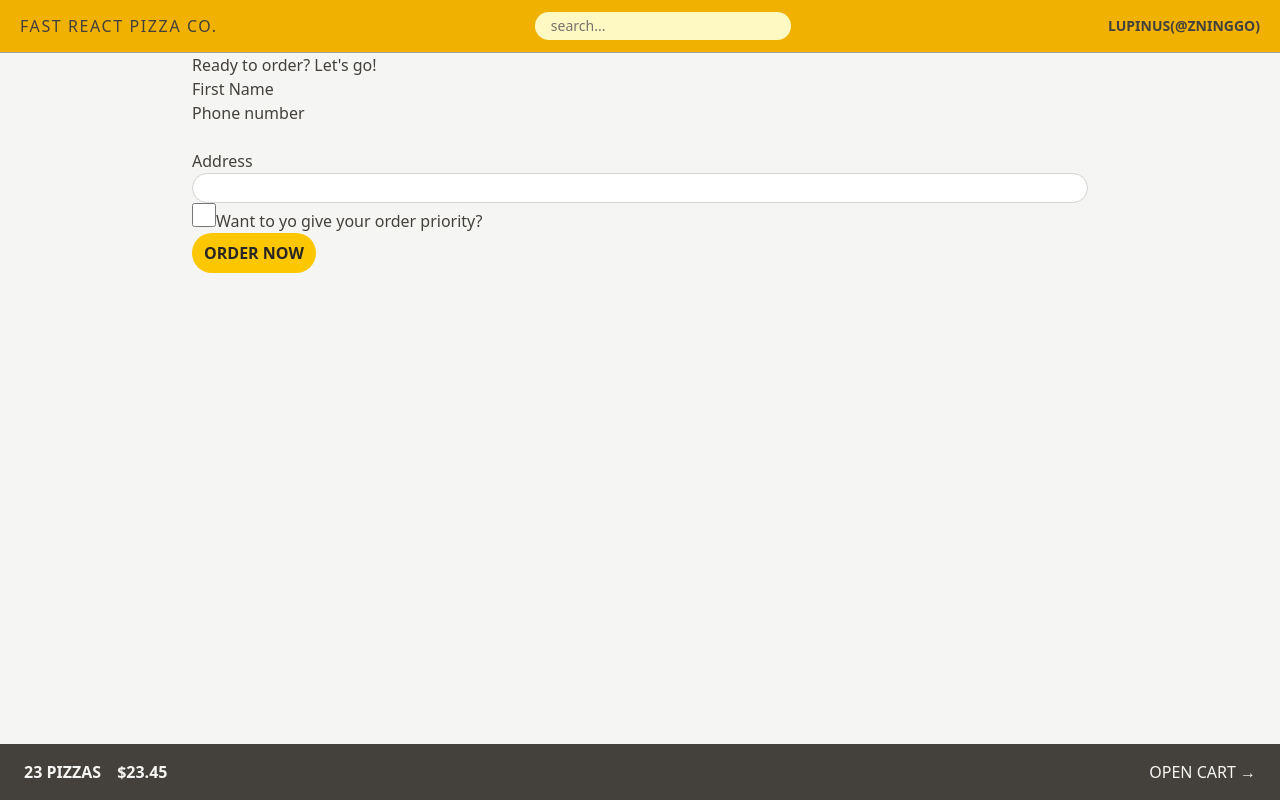
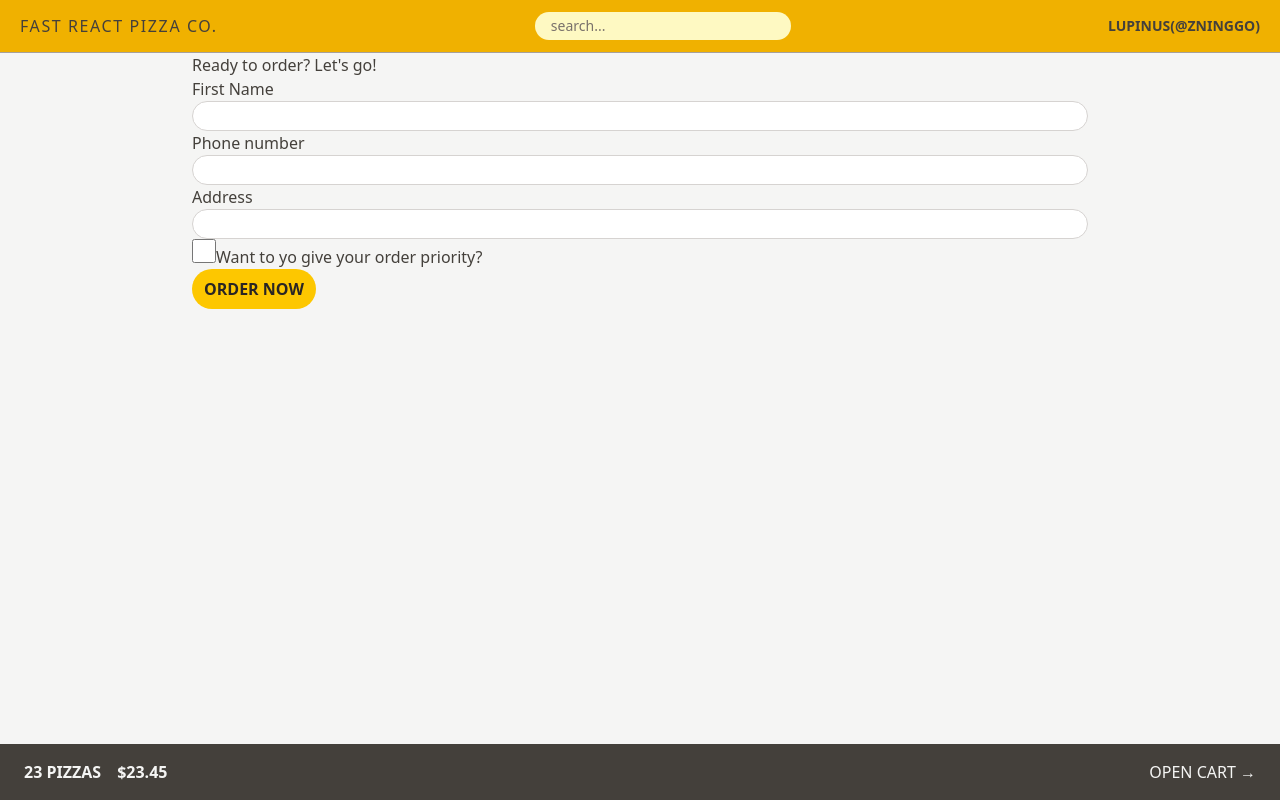
Before and after one commit to zautumn-dev/react-fast-pizza, a React (Vite) app: page /order/create in a window 1280 px wide. Built offline with nearby package versions, Linux system fonts and the light colour scheme.

Commit message:
✨ feat: tailwind @layer components 提取 类名

```diff
--- a/src/features/order/CreateOrder.jsx
+++ b/src/features/order/CreateOrder.jsx
@@ -46,13 +46,13 @@ function CreateOrder() {
       <Form method="post">
         <div>
           <label>First Name</label>
-          <input type="text" name="customer" required />
+          <input type="text" name="customer" required className="input" />
         </div>
 
         <div>
           <label>Phone number</label>
           <div>
-            <input type="tel" name="phone" required />
+            <input type="tel" name="phone" required className="input" />
           </div>
           {error && error.phone && `${error.phone}`}
         </div>
@@ -60,12 +60,7 @@ function CreateOrder() {
         <div>
           <label>Address</label>
           <div>
-            <input
-              type="text"
-              name="address"
-              required
-              className="w-full rounded-full border border-stone-300 bg-white px-4 py-1 text-sm transition-all duration-200 focus:ring focus:ring-yellow-300 focus:outline-none"
-            />
+            <input type="text" name="address" required className="input" />
           </div>
         </div>
 
@@ -76,7 +71,7 @@ function CreateOrder() {
             type="checkbox"
             name="priority"
             id="priority"
-            className="h-6 w-6 accent-yellow-400 focus:ring focus:ring-yellow-300 focus:ring-offset-2 focus:outline-none"
+            className="h-6 w-6 accent-yellow-400 focus:ring-3 focus:ring-yellow-300 focus:ring-offset-2 focus:outline-none"
             // value={withPriority}
             // onChange={(e) => setWithPriority(e.target.checked)}
           />
@@ -93,9 +88,7 @@ function CreateOrder() {
           {/* disabled */}
           {/* https://tailwindcss.com/docs/hover-focus-and-other-states#disabled */}
           {/* https://tailwindcss.com/docs/cursor */}
-          <button
-            disabled={isSubmitting}
-            className="disabled:pointer cursor-pointer rounded-full bg-yellow-400 px-3 py-2 font-semibold text-stone-800 uppercase transition-colors duration-300 hover:bg-yellow-300 focus:ring focus:ring-yellow-300 focus:ring-offset-2 focus:outline-none disabled:cursor-not-allowed">
+          <button disabled={isSubmitting} className="submit">
             {isSubmitting ? 'Order is being placed...' : 'Order now'}
           </button>
         </div>
--- a/src/main.css
+++ b/src/main.css
@@ -1,17 +1,21 @@
 @import 'tailwindcss';
 
-/*body {*/
-/*  font-family: system-ui, -apple-system, BlinkMacSystemFont, 'Segoe UI', Roboto,*/
-/*    Oxygen, Ubuntu, Cantarell, 'Open Sans', 'Helvetica Neue', sans-serif;*/
-/*  background-color: #f7f7f7;*/
-/*  color: #444;*/
-/*}*/
+/*https://tailwindcss.com/docs/adding-custom-styles#adding-custom-utilities*/
+@layer components {
+    .submit {
+        /* https://tailwindcss.com/docs/functions-and-directives#apply-directive */
+        @apply cursor-pointer rounded-full bg-yellow-400 px-3 py-2 font-semibold text-stone-800 uppercase transition-colors duration-300 hover:bg-yellow-300 focus:ring-3 focus:ring-yellow-300 focus:ring-offset-2 focus:outline-none disabled:cursor-not-allowed;
+    }
 
-/*.layout {*/
-/*  display: grid;*/
-/*  grid-template-rows: auto 1fr auto;*/
-/*  gap: 32px;*/
-/*  height: 100dvh;*/
+    .input {
+        @apply w-full rounded-full border border-stone-300 bg-white px-4 py-1 text-sm transition-all duration-200 focus:ring-3 focus:ring-yellow-300 focus:outline-none
+    }
+}
+
+
+
+/*@utility submit {*/
+/*    @apply disabled:pointer cursor-pointer rounded-full bg-yellow-400 px-3 py-2 font-semibold text-stone-800 uppercase transition-colors duration-300 hover:bg-yellow-300 focus:ring-3 focus:ring-yellow-300 focus:ring-offset-2 focus:outline-none disabled:cursor-not-allowed;*/
 /*}*/
 
 /* https://dev.to/afif/i-made-100-css-loaders-for-your-next-project-4eje */
@@ -19,7 +23,7 @@
   width: 45px;
   aspect-ratio: 0.75;
   --c: no-repeat linear-gradient(#333 0 0);
-  background: var(--c) 0% 50%, var(--c) 50% 50%, var(--c) 100% 50%;
+  background: var(--c) 0 50%, var(--c) 50% 50%, var(--c) 100% 50%;
   background-size: 20% 50%;
   animation: loading 1s infinite linear;
 }
--- a/src/shared/ui/Layout/components/OrderSearch.jsx
+++ b/src/shared/ui/Layout/components/OrderSearch.jsx
@@ -19,7 +19,7 @@ function OrderSearch() {
       <input
         type="text"
         placeholder="search..."
-        className="focus:ring-opacity-30 w-36 rounded-full bg-yellow-100 px-4 py-1 text-sm transition-all duration-300 placeholder:text-stone-500 focus:ring focus:ring-yellow-400 focus:outline-none sm:w-64 sm:focus:w-72"
+        className="focus:ring-opacity-30 w-36 rounded-full bg-yellow-100 px-4 py-1 text-sm transition-all duration-300 placeholder:text-stone-500 focus:ring-3 focus:ring-yellow-400 focus:outline-none sm:w-64 sm:focus:w-72"
         value={query}
         onChange={e => setQuery(e.target.value)}
       />
```
